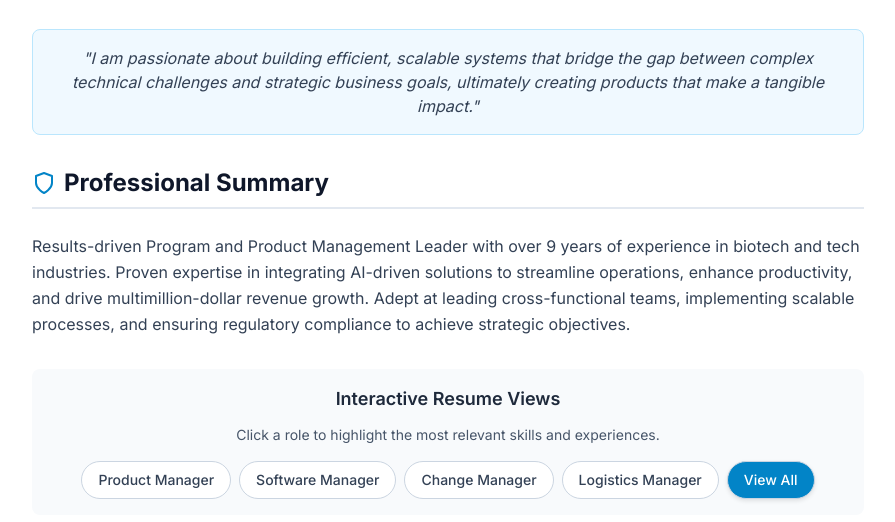
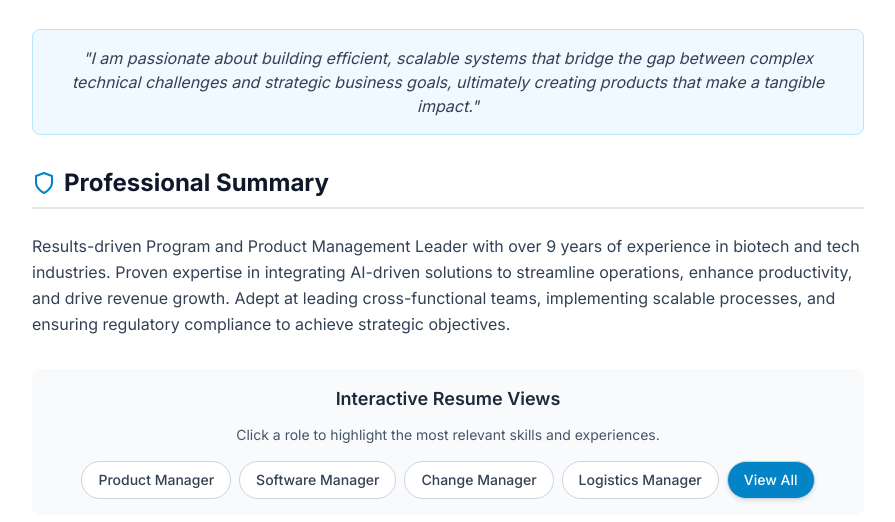
Before and after one commit to jesselakeyoungberg-ship-it/InteractiveResume, a plain HTML site: page index.html in a window 1280 px wide. Shown: the part 278-800 px from the top of the page, without its empty margins (192-1087 px from the left). Drawn offline with nearby package versions, Linux system fonts and the light colour scheme.

Commit message:
Update index.html

```diff
--- a/index.html
+++ b/index.html
@@ -117,7 +117,7 @@
                         Professional Summary
                     </h2>
                     <p class="text-slate-700 leading-relaxed">
-                        Results-driven Program and Product Management Leader with over 9 years of experience in biotech and tech industries. Proven expertise in integrating AI-driven solutions to streamline operations, enhance productivity, and drive multimillion-dollar revenue growth. Adept at leading cross-functional teams, implementing scalable processes, and ensuring regulatory compliance to achieve strategic objectives.
+                        Results-driven Program and Product Management Leader with over 9 years of experience in biotech and tech industries. Proven expertise in integrating AI-driven solutions to streamline operations, enhance productivity, and drive revenue growth. Adept at leading cross-functional teams, implementing scalable processes, and ensuring regulatory compliance to achieve strategic objectives.
                     </p>
                 </section>
 
```
